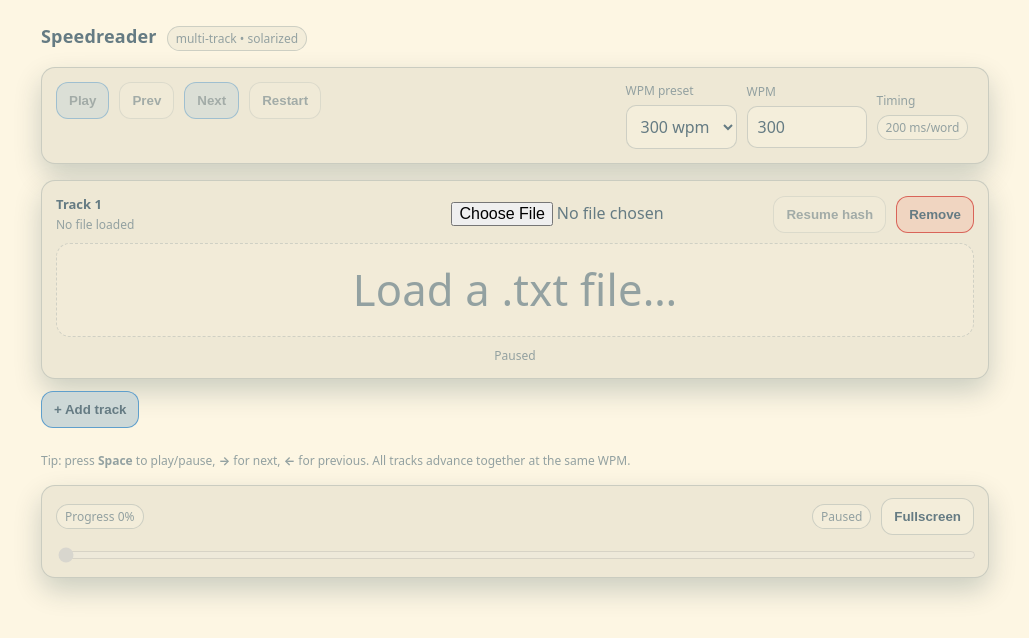
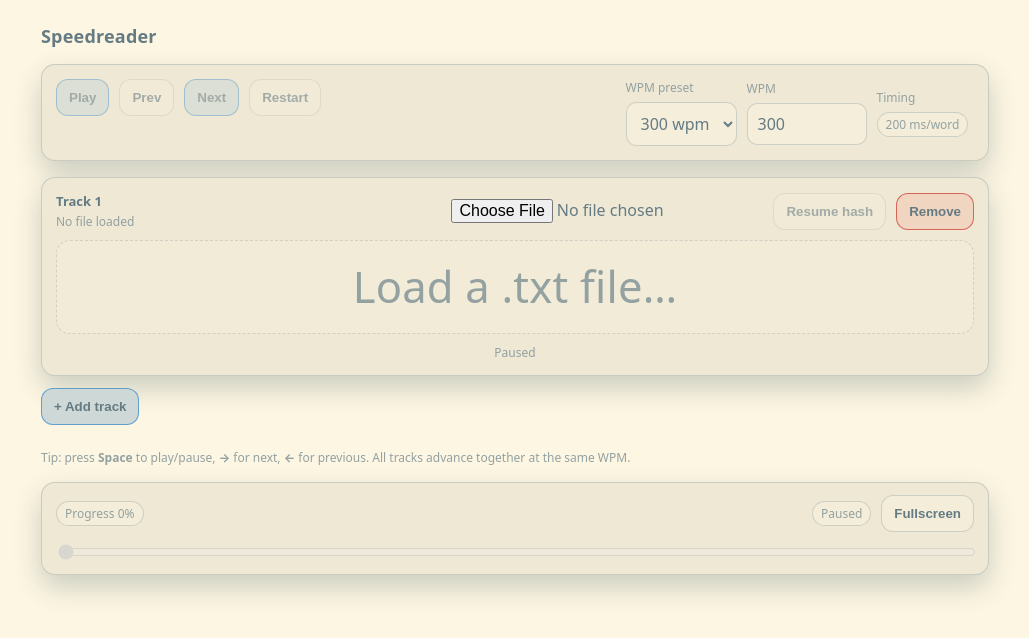
Before and after one commit to JakeTrock/Lingread, a Preact app: page / in a window 1280 px wide. Shown: the top 638 px of the page, without its empty margins (125-1154 px from the left). Built offline with nearby package versions, Linux system fonts and the light colour scheme.

Commit message:
remove top text

```diff
--- a/src/app.tsx
+++ b/src/app.tsx
@@ -366,7 +366,6 @@ export function App() {
       <div class="topbar">
         <div class="brand">
           <h1>Speedreader</h1>
-          <span class="badge">multi-track • solarized</span>
         </div>
         <a href="https://github.com/" target="_blank" rel="noreferrer" style={{ display: 'none' }}>
           {/* placeholder */}
```
